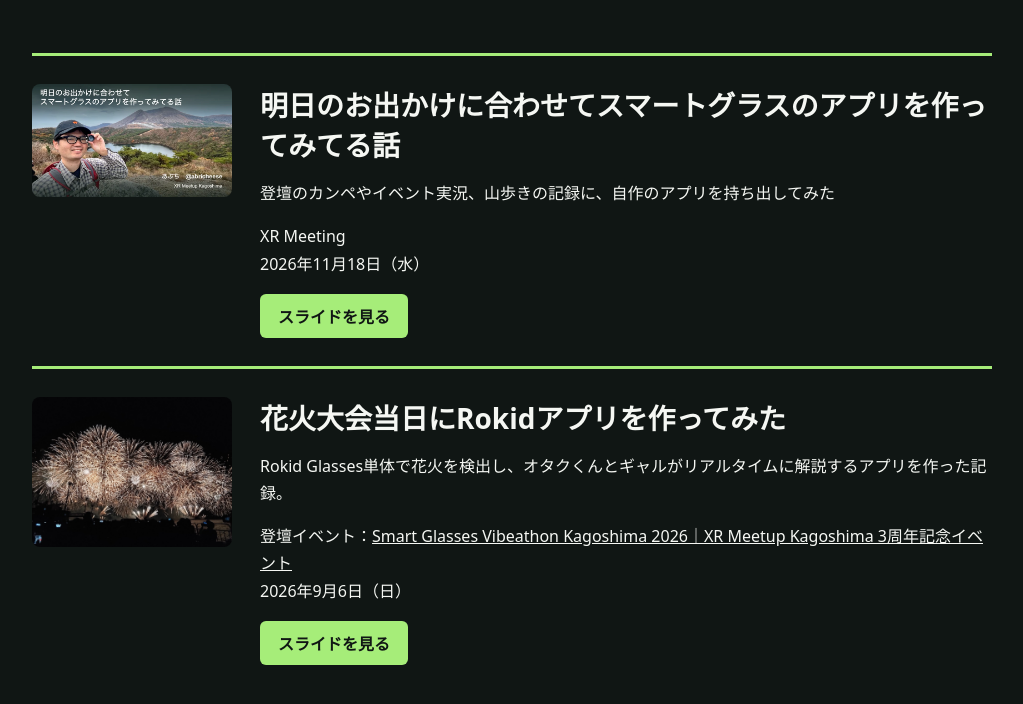
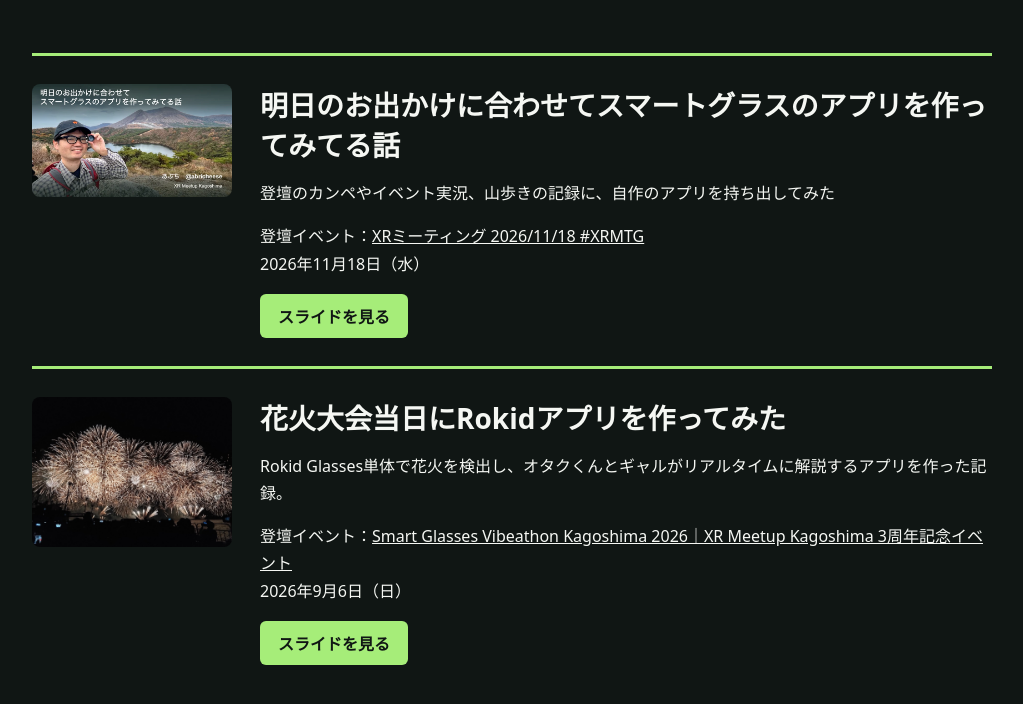
Before and after one commit to abricheese/talks, a plain HTML site: page index.html in a window 1280 px wide. Shown: the part 212-916 px from the top of the page, without its empty margins (128-1151 px from the left). Drawn offline with Linux system fonts and the light colour scheme.

Commit message:
XRミーティングの正式名とconnpassへのリンクを資料一覧に掲載

```diff
--- a/index.html
+++ b/index.html
@@ -29,7 +29,7 @@
       <div>
         <h2>明日のお出かけに合わせてスマートグラスのアプリを作ってみてる話</h2>
         <p>登壇のカンペやイベント実況、山歩きの記録に、自作のアプリを持ち出してみた</p>
-        <p>XR Meeting<br><time datetime="2026-11-18">2026年11月18日（水）</time></p>
+        <p>登壇イベント：<a href="https://connpass.com/event/410986/" target="_blank" rel="noopener noreferrer">XRミーティング 2026/11/18 #XRMTG</a><br><time datetime="2026-11-18">2026年11月18日（水）</time></p>
         <a class="open" href="xr-meeting-20261118/">スライドを見る</a>
       </div>
     </article>
```
Also changed, not shown: 1 other file.
